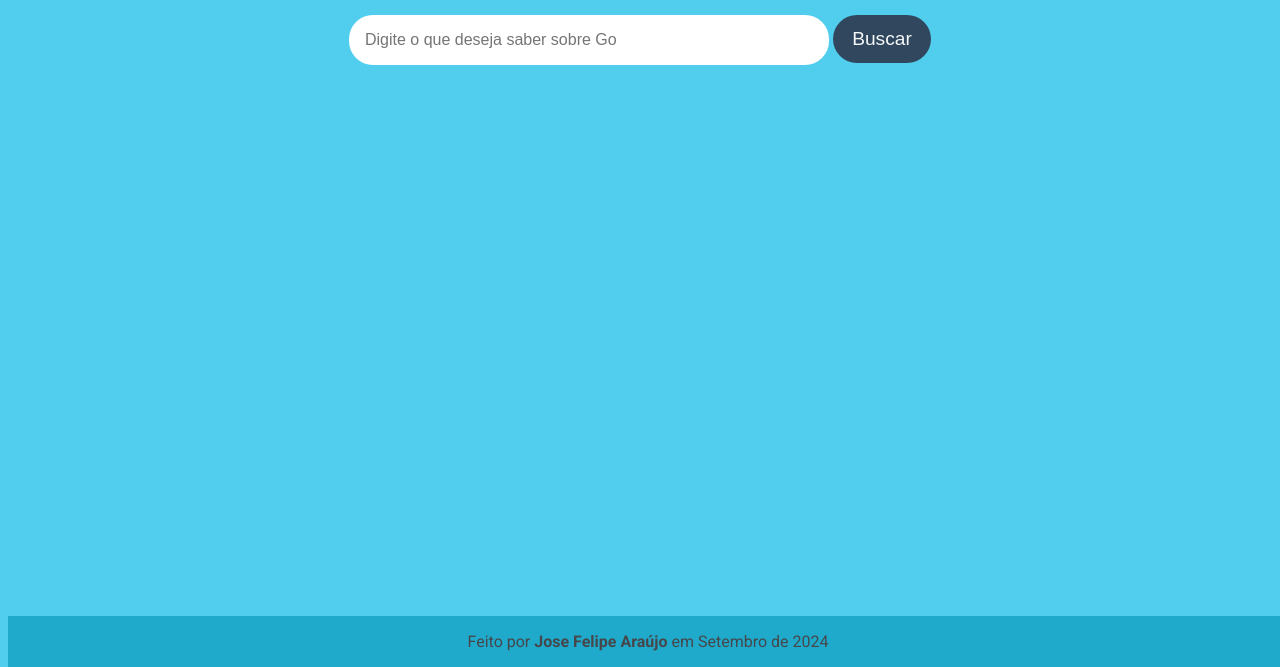
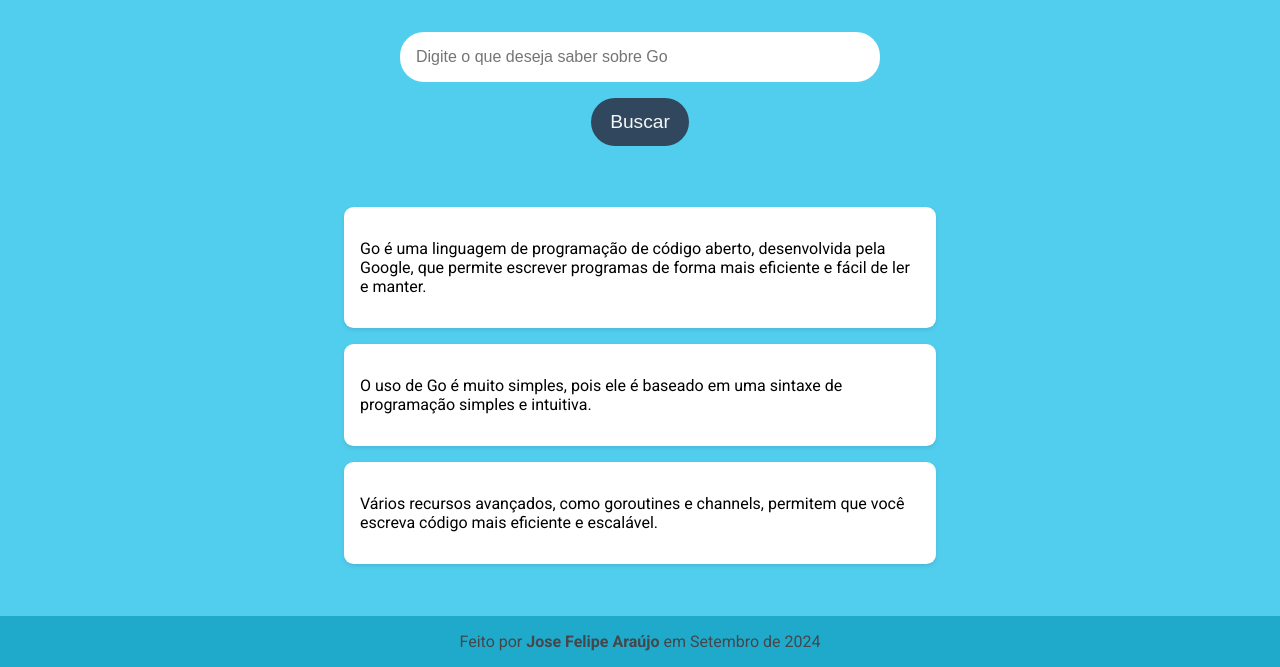
Before and after one commit to jfelipearaujo/alura-imersao-dev-gemini, a plain HTML site: page index.html in a window 1280 px wide. Shown: the part 133-800 px from the top of the page. Drawn offline with Linux system fonts and the light colour scheme.

Commit message:
feat: :sparkles: add code for the class number #2

```diff
--- a/index.html
+++ b/index.html
@@ -11,7 +11,6 @@
 </head>
 
 <body>
-    <main>
     <header>
         <div class="title">
             <img src="images/gopher.png" alt="Learn To Go">
@@ -21,16 +20,42 @@
             </div>
         </div>
     </header>
-
+    <main>
         <section>
             <input type="text" placeholder="Digite o que deseja saber sobre Go">
             <button>Buscar</button>
         </section>
+
+        <section class="results">
+            <div class="item-result">
+                <p>
+                    Go é uma linguagem de programação de código aberto, desenvolvida pela Google, que permite escrever
+                    programas de forma mais eficiente e fácil de ler e manter.
+                </p>
+            </div>
+
+            <div class="item-result">
+                <p>
+                    O uso de Go é muito simples, pois ele é baseado em uma sintaxe de programação simples e intuitiva.
+                </p>
+            </div>
+
+            <div class="item-result">
+                <p>
+                    Vários recursos avançados, como goroutines e channels, permitem que você escreva código mais
+                    eficiente
+                    e escalável.
+                </p>
+            </div>
+        </section>
     </main>
     <footer>
-        <p>Feito por <a href="https://www.linkedin.com/in/jsfelipearaujo/">Jose Felipe Araújo</a> em Setembro de 2024
+        <p>Feito por <a href="https://www.linkedin.com/in/jsfelipearaujo/" target="_blank">Jose Felipe Araújo</a> em
+            Setembro de 2024
         </p>
     </footer>
+
+    <script src="script.js"></script>
 </body>
 
 </html>
--- a/styles.css
+++ b/styles.css
@@ -2,19 +2,14 @@
 
 body {
     font-family: Roboto, sans-serif;
-    text-align: center;
     background-color: #51ceed;
-}
-
-footer {
-    background-color: #1faacc;
-    color: #45474B;
-    text-align: center;
+    display: flex;
+    flex-direction: column;
+    align-items: center;
+    justify-content: center;
+    height: 100vh;
+    margin: 0;
     padding: 0;
-    width: 100%;
-    position: absolute;
-    bottom: 0;
-    font-size: 1rem;
 }
 
 .title {
@@ -43,13 +38,13 @@ a {
     font-weight: bold;
 }
 
-a:hover {
+footer a:hover {
     color: #000099;
 }
 
 section {
-    display: inline;
-    flex-direction: row;
+    display: flex;
+    flex-direction: column;
     justify-content: center;
     align-items: center;
     margin-bottom: 3rem;
@@ -80,3 +75,46 @@ section button {
     font-size: 1.2rem;
     cursor: pointer;
 }
+
+section button:hover {
+    background-color: #30475E;
+    box-shadow: 0 4px 8px rgba(0, 0, 0, 0.2);
+}
+
+.results {
+    width: 60rem;
+    height: 46vh;
+    overflow-y: auto;
+    margin-top: 1rem;
+    padding: 1rem;
+    border-radius: 0.6rem;
+}
+
+.item-result {
+    display: flex;
+    flex-direction: row;
+    background: #FFFFFF;
+    border-radius: 0.6rem;
+    padding: 1rem;
+    margin-bottom: 1rem;
+    box-shadow: 0 2px 4px rgba(0, 0, 0, 0.1);
+}
+
+.item-result p {
+    max-width: 35rem;
+}
+
+.item-result:hover {
+    background: #f2f1f1;
+}
+
+footer {
+    background-color: #1faacc;
+    color: #45474B;
+    text-align: center;
+    padding: 0;
+    width: 100%;
+    position: absolute;
+    bottom: 0;
+    font-size: 1rem;
+}
```
Also changed, not shown: app.js (added). Lines whose indentation alone changed are shown as unchanged.
